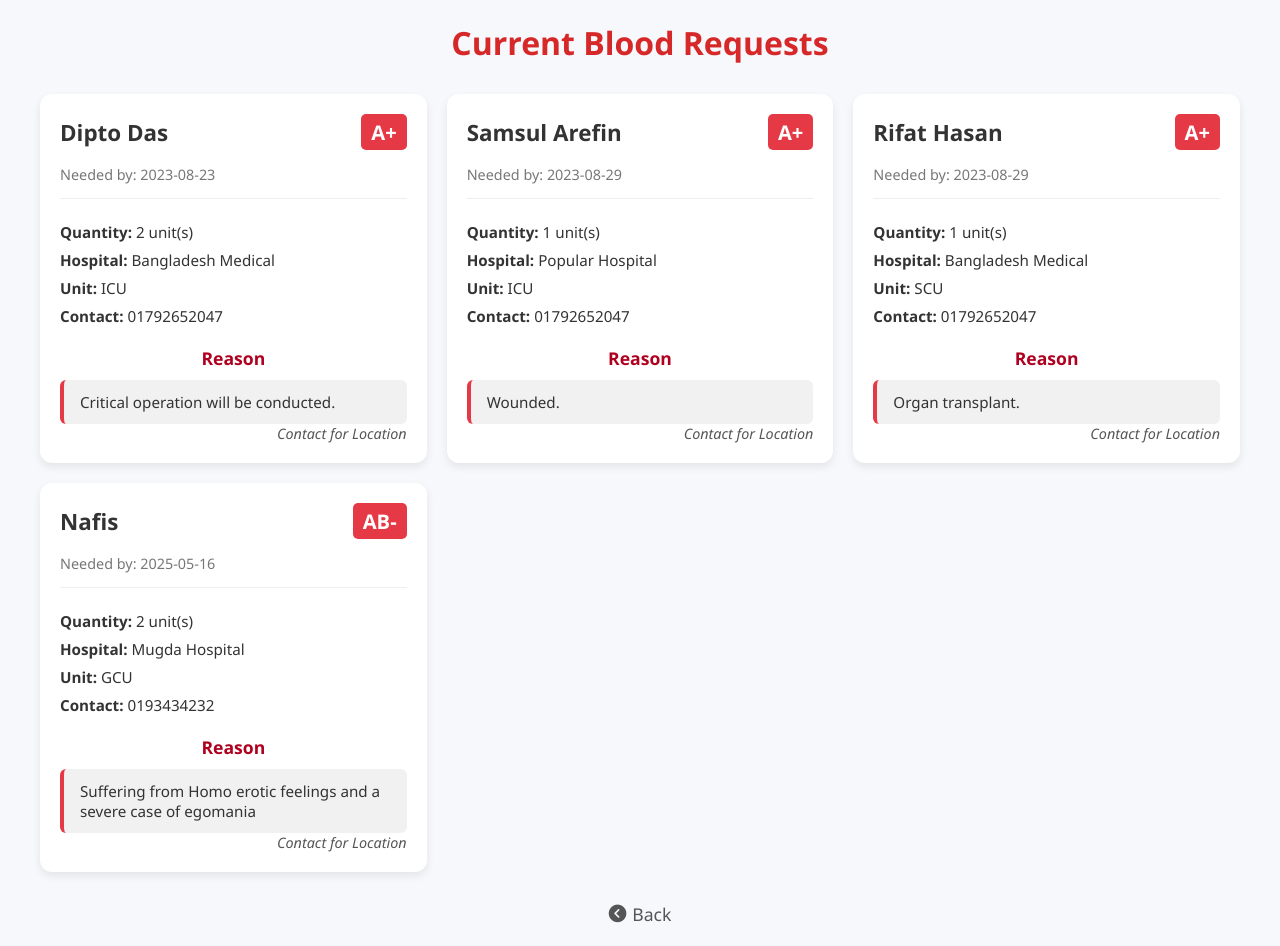
After one commit to X-Irrelevant-X/BloodAid, a Flask app: page /blood_requests in a window 1280 px wide. The commit adds this page. Run offline with Flask 3, Linux system fonts and the light colour scheme; data comes from the database, SQL or seed files in the repository; both versions use the stored data as it was after the commit.

Commit message:
blood request
Co-Authored-By: Md Monowarul Islam <83732674+ShrabanMI@users.noreply.github.com>

```diff
--- a/BA/models.py
+++ b/BA/models.py
@@ -204,23 +204,6 @@ def add_donor(username, donation_date, approver_hospital):
     conn.close()
 
 
-def insert_blood_request(request_by, name, age, blood_group, quantity, hospital_unit, hospital_name, date_needed, contact, reason):
-    conn = sqlite3.connect(DB_PATH)
-    cursor = conn.cursor()
-    cursor.execute('''INSERT INTO blood_requests
-                      (request_by, name, age, blood_group, quantity, hospital_unit, hospital_name, date_needed, contact, reason)
-                      VALUES (?, ?, ?, ?, ?, ?, ?, ?, ?, ?)''',
-                   (request_by, name, age, blood_group, quantity, hospital_unit, hospital_name, date_needed, contact, reason))
-    conn.commit()
-    conn.close()
-
-def get_all_blood_requests():
-    conn = sqlite3.connect(DB_PATH)
-    requests = conn.execute('SELECT * FROM blood_requests').fetchall()
-    conn.close()
-    return requests
-
-
 def get_donor_list():
     import sqlite3
     from encryption import decrypt_data
@@ -253,5 +236,57 @@ def get_donor_list():
             print(f"Skipping donor due to decryption error: {e}")
             continue
 
-    print(decrypted_donors)
     return decrypted_donors
+
+
+def insert_blood_request(request_by, name, age, blood_group, quantity, hospital_unit, hospital_name, date_needed, contact, reason):
+    conn = sqlite3.connect(DB_PATH)
+    cursor = conn.cursor()
+
+    # Encrypt sensitive fields
+    name_enc = encrypt_data(name)
+    age_enc = encrypt_data(age)
+    blood_group_enc = encrypt_data(blood_group)
+    quantity_enc = encrypt_data(quantity)
+    hospital_unit_enc = encrypt_data(hospital_unit)
+    hospital_name_enc = encrypt_data(hospital_name)
+    date_needed_enc = encrypt_data(date_needed)
+    contact_enc = encrypt_data(contact)
+    reason_enc = encrypt_data(reason)
+
+    cursor.execute('''INSERT INTO blood_requests
+                      (request_by, name, age, blood_group, quantity, hospital_unit, hospital_name, date_needed, contact, reason)
+                      VALUES (?, ?, ?, ?, ?, ?, ?, ?, ?, ?)''',
+                   (request_by, name_enc, age_enc, blood_group_enc, quantity_enc,
+                    hospital_unit_enc, hospital_name_enc, date_needed_enc,
+                    contact_enc, reason_enc))
+
+    conn.commit()
+    conn.close()
+
+
+def get_all_blood_requests():
+    conn = sqlite3.connect(DB_PATH)
+    cursor = conn.cursor()
+    rows = cursor.execute('SELECT * FROM blood_requests').fetchall()
+    conn.close()
+
+    decrypted_requests = []
+    for blood in rows:
+        decrypted = {
+            'id': blood[0],
+            'request_by': blood[1],
+            'name': decrypt_data(blood[2]),
+            'age': decrypt_data(blood[3]),
+            'blood_group': decrypt_data(blood[4]),
+            'quantity': decrypt_data(blood[5]),
+            'hospital_unit': decrypt_data(blood[6]),
+            'hospital_name': decrypt_data(blood[7]),
+            'date_needed': decrypt_data(blood[8]),
+            'contact': decrypt_data(blood[9]),
+            'reason': decrypt_data(blood[10]),
+            'location': "Contact for Location"
+        }
+        decrypted_requests.append(decrypted)
+
+    return decrypted_requests
--- a/BA/static/css/requests_list.css
+++ b/BA/static/css/requests_list.css
@@ -1,106 +1,111 @@
-@import url('https://fonts.googleapis.com/css2?family=Poppins:wght@400;500;600;700;800;900&family=Roboto:wght@300;400;500;700;900&family=Work+Sans:wght@200;300;400;500;600;700;800&display=swap');
-
 body {
-    /* background-image: linear-gradient(to right, #0F4C81, #416d91); */
-    background-color: rgb(237, 234, 234);
-    font-family: 'Poppins', sans-serif;
-    font-family: 'Roboto', sans-serif;
-    font-family: 'Work Sans', sans-serif;
+    font-family: 'Segoe UI', Tahoma, Geneva, Verdana, sans-serif;
+    margin: 20px;
+    background-color: #f7f8fc;
+    color: #333;
 }
 
-section {
-    margin: auto;
-    width: 90%;
+.title {
+    text-align: center;
+    margin-bottom: 30px;
+    font-size: 2em;
+    color: #d62828;
 }
 
-span {
-    color: coral;
+.cards-container {
+    display: grid;
+    grid-template-columns: repeat(auto-fill, minmax(330px, 1fr));
+    gap: 20px;
+    padding: 0 20px;
 }
 
-h1 {
-    font-size: 60px;
-    color: #0F4C81;
-    text-transform: uppercase;
-    font-weight: 900;
-    text-align: center;
-    margin-bottom: 15px;
-    transition: .6s;
-    text-shadow: 10px 10px 40px #7f8181ba;
+.request-card {
+    background-color: #ffffff;
+    border-radius: 12px;
+    box-shadow: 0 4px 8px rgba(0, 0, 0, 0.08);
+    padding: 20px;
+    display: flex;
+    flex-direction: column;
+    transition: 0.3s ease;
 }
 
-h1:hover {
-    text-shadow: 10px 10px 40px #7f8181;
-    letter-spacing: 20px;
-    transition: .6s;
+.request-card:hover {
+    transform: translateY(-5px);
+    box-shadow: 0 6px 12px rgba(0, 0, 0, 0.12);
 }
 
-table {
-    width: 100%;
-    table-layout: fixed;
-
+.card-header {
+    border-bottom: 1px solid #eee;
+    margin-bottom: 15px;
 }
 
-.tbl-header {
-    /* background-color: rgba(255, 255, 255, 0.3); */
-    background-color: #0f4c8192;
-
+.card-header h2 {
+    margin: 0;
+    font-size: 1.4em;
+    display: flex;
+    justify-content: space-between;
+    align-items: center;
 }
 
-.tbl-content {
-    height: 500px;
-    overflow-y: scroll;
-    /* border: 1px solid rgba(255, 255, 255, 0.3); */
-    border: 1px solid #0F4C81;
+.blood-group {
+    background-color: #e63946;
+    color: white;
+    padding: 4px 10px;
+    border-radius: 5px;
+    font-size: 0.9em;
 }
 
-th {
-    padding: 20px 15px;
-    text-align: left;
-    font-weight: 500;
-    font-size: 16px;
-    color: white;
-    text-transform: uppercase;
-    border-right: 1px solid rgb(209, 208, 208);
+.needed-date {
+    color: #777;
+    font-size: 0.9em;
 }
 
-td {
-    padding: 15px;
-    text-align: left;
-    font-weight: 400;
-    font-size: 12px;
-    color: #0F4C81;
-    /* border: 2px solid rgba(255, 255, 255, 0.1); */
-    border-bottom: 1px solid #0F4C81;
-
+.card-body p {
+    margin: 8px 0;
+    font-size: 0.95em;
 }
 
-i {
-    font-size: 40px;
-    color: #0F4C81;
-    margin: 20px 0px 0px 0px;
+.card-footer {
+    margin-top: auto;
+    text-align: right;
+    color: #555;
+    font-size: 0.9em;
+    font-style: italic;
 }
 
-a {
-    cursor: pointer;
-    margin-left: 70px;
+.back-btn {
+    display: inline-block;
+    margin: 30px auto 0;
+    text-align: center;
+    font-size: 1.1em;
+    color: #555;
+    text-decoration: none;
+    display: flex;
+    align-items: center;
+    justify-content: center;
 }
 
-
-::-webkit-scrollbar {
-    width: 10px;
+.back-btn i {
+    margin-right: 6px;
 }
 
-
-::-webkit-scrollbar-track {
-    -webkit-box-shadow: inset 0 0 1px rgb(0, 0, 0);
+.reason-section {
+    margin-top: 20px;
+    text-align: center;
 }
 
-/* rgba(214, 0, 0, 0.3) */
-
-::-webkit-scrollbar-thumb {
-    -webkit-box-shadow: inset 0 0 6px rgba(0, 0, 0, 0.3);
+.reason-section h3 {
+    margin-bottom: 10px;
+    font-size: 1.1em;
+    color: #b00020;
 }
 
-::-webkit-scrollbar-thumb:hover {
-    -webkit-box-shadow: inset 0 0 6px rgba(213, 39, 0, 0.3);
+.reason-box {
+    background-color: #f1f1f1;
+    border-left: 4px solid #e63946;
+    padding: 12px 16px;
+    border-radius: 6px;
+    text-align: left;
+    font-size: 0.95em;
+    color: #333;
 }
--- /dev/null
+++ b/BA/templates/bloodrequests_list.html
@@ -0,0 +1,44 @@
+<!DOCTYPE html>
+<html lang="en">
+<head>
+    <meta charset="UTF-8">
+    <meta name="viewport" content="width=device-width, initial-scale=1.0">
+    <title>Blood Requests</title>
+    <link rel="stylesheet" href="{{ url_for('static', filename='css/requests_list.css') }}">
+    <link rel="stylesheet" href="https://cdnjs.cloudflare.com/ajax/libs/font-awesome/6.5.0/css/all.min.css">
+</head>
+<body>
+
+    <h1 class="title">Current Blood Requests</h1>
+
+    <div class="cards-container">
+        {% for request in requests %}
+        <div class="request-card">
+            <div class="card-header">
+                <h2>{{ request.name }} <span class="blood-group">{{ request.blood_group }}</span></h2>
+                <p class="needed-date">Needed by: {{ request.date_needed }}</p>
+            </div>
+            <div class="card-body">
+                <p><strong>Quantity:</strong> {{ request.quantity }} unit(s)</p>
+                <p><strong>Hospital:</strong> {{ request.hospital_name }}</p>
+                <p><strong>Unit:</strong> {{ request.hospital_unit }}</p>
+                <p><strong>Contact:</strong> {{ request.contact }}</p>
+
+                <div class="reason-section">
+                    <h3>Reason</h3>
+                    <div class="reason-box">{{ request.reason }}</div>
+                </div>
+            </div>
+            <div class="card-footer">
+                <span class="location">{{ request.location }}</span>
+            </div>
+        </div>
+        {% endfor %}
+    </div>
+
+    <a onclick="history.back();" class="back-btn">
+        <i class="fa-solid fa-circle-chevron-left"></i> Back
+    </a>
+
+</body>
+</html>
--- a/BA/templates/user_home.html
+++ b/BA/templates/user_home.html
@@ -21,7 +21,7 @@
         <ul class="menu menu-horizontal px-1 text-lg hidden lg:flex">
           <li><a href="{{ url_for('user_home') }}">Home</a></li>
           <li><a href="#">Our Team</a></li>
-          <li><a href="#">Blood Requests</a></li>
+          <li><a href="{{ url_for('blood_requests') }}">Blood Requests</a></li>
           <li><a href="{{ url_for('donor_list') }}">Donor List</a></li>
           <li><a href="#">Campaigns</a></li>
         </ul>
--- a/BA/templates/user_profile.html
+++ b/BA/templates/user_profile.html
@@ -21,7 +21,7 @@
         <ul class="menu menu-horizontal px-1 text-lg hidden lg:flex">
           <li><a href="{{ url_for('user_home') }}">Home</a></li>
           <li><a href="#">Our Team</a></li>
-          <li><a href="#">Blood Requests</a></li>
+          <li><a href="{{ url_for('blood_requests') }}">Blood Requests</a></li>
           <li><a href="{{ url_for('donor_list') }}">Donor List</a></li>
           <li><a href="#">Campaigns</a></li>
         </ul>
--- a/BA/urls.py
+++ b/BA/urls.py
@@ -19,6 +19,7 @@ app.add_url_rule('/donation', 'donation_form', donation_view, methods=['GET', 'P
 app.add_url_rule('/donor_list', 'donor_list', donor_list)
 app.add_url_rule('/trusted_hospitals', 'trusted_hospitals', trusted_hospitals)
 app.add_url_rule('/request_blood', 'request_blood', request_blood, methods=['GET', 'POST'])
+app.add_url_rule('/blood_requests', 'blood_requests', blood_requests)
 
 
 app.add_url_rule('/logout', view_func=logout, endpoint='logout')
--- a/BA/views.py
+++ b/BA/views.py
@@ -222,6 +222,11 @@ def donation_view():
     return render_template('donation_form.html')
 
 
+def donor_list():
+    donors = get_donor_list()
+    return render_template("donor_list.html", donors=donors)
+
+
 def request_blood():
     if request.method == 'POST':
         if 'username' in session:
@@ -245,11 +250,10 @@ def request_blood():
 
         insert_blood_request(loggedInUsername, name, age, blood_type, quantity, unit, hospital, date_needed, contact, reason)
 
-        return redirect(url_for('user_web_view'))
+        return redirect(url_for('user_home'))
 
     return render_template('request_blood.html')
 
-
-def donor_list():
-    donors = get_donor_list()
-    return render_template("donor_list.html", donors=donors)
+def blood_requests():
+    requests_data = get_all_blood_requests()
+    return render_template('bloodrequests_list.html', requests=requests_data)
```
Also changed, not shown: BA/zDB.sqlite3.
